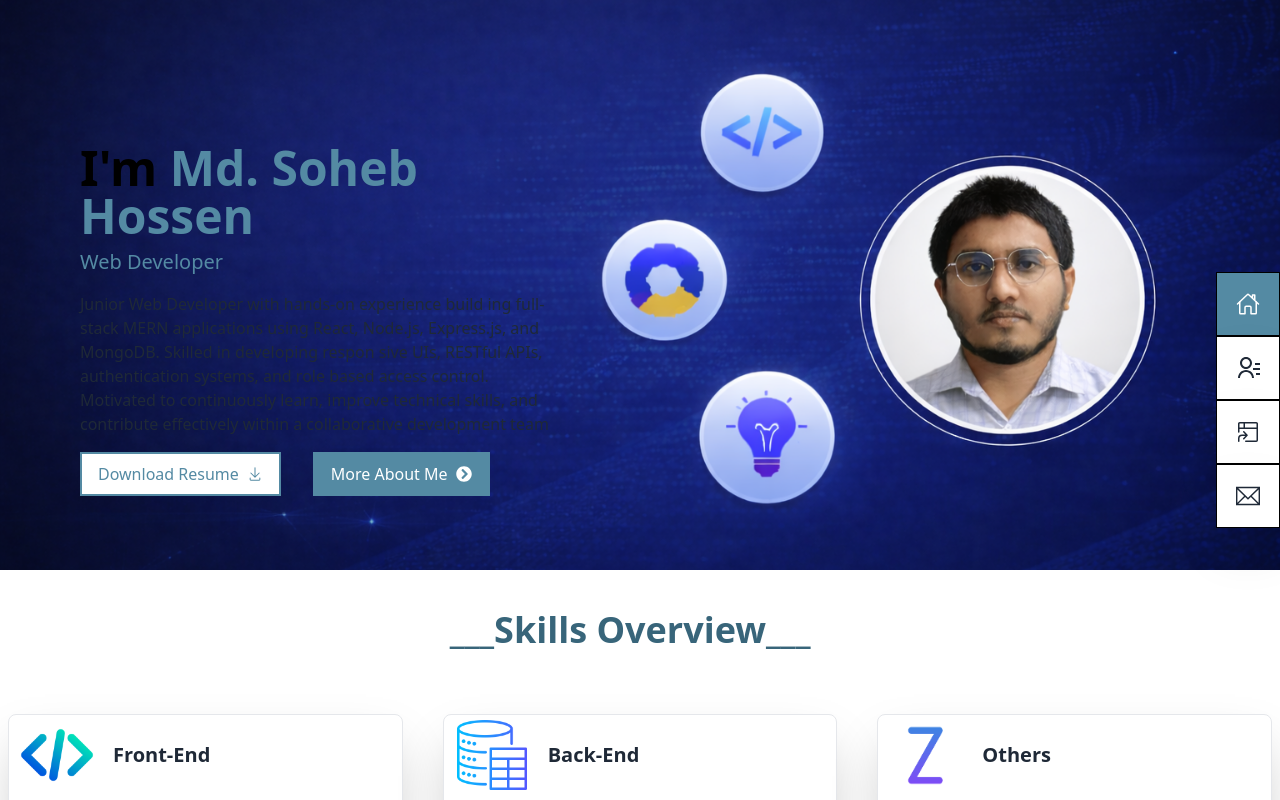
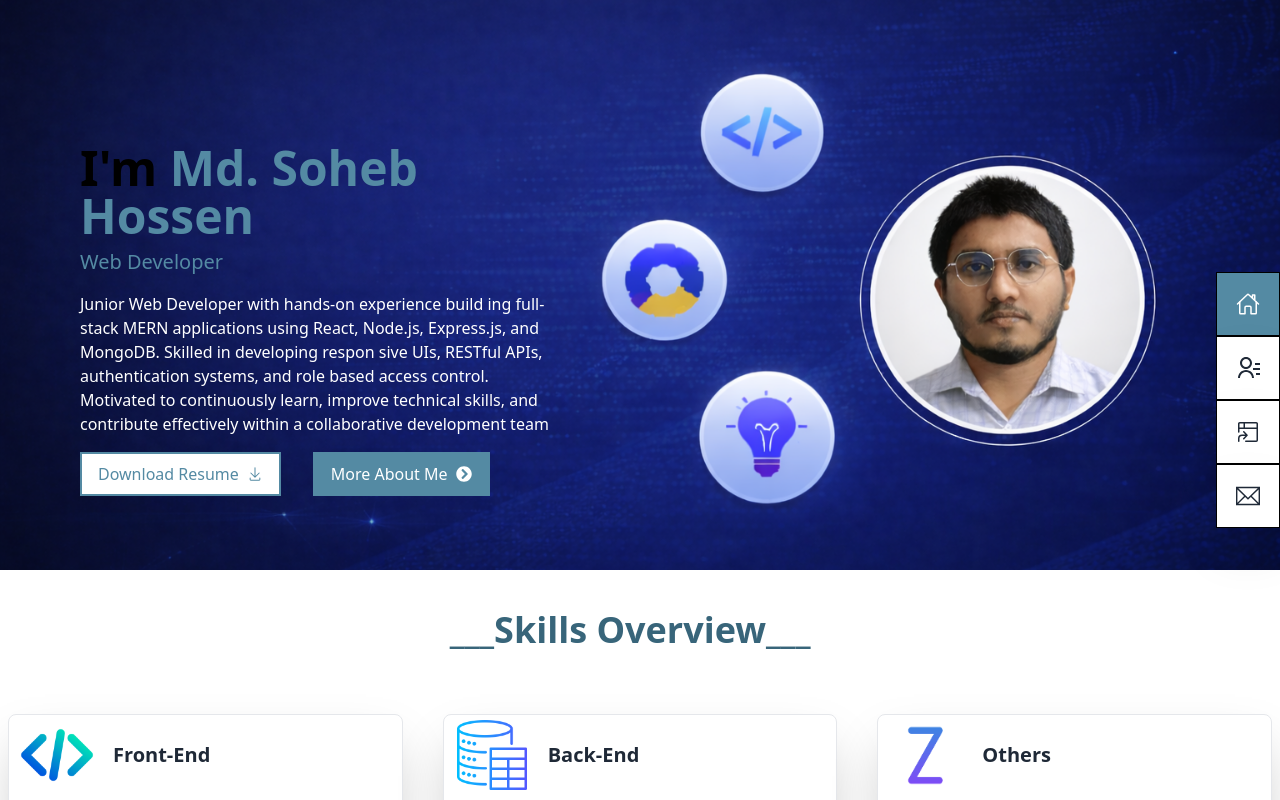
Before and after one commit to shossen1999/portfolio-soheb-hossen, a React (Vite) app: page / in a window 1280 px wide. Shown: the top 800 px of the page. Built offline with nearby package versions, Linux system fonts and the light colour scheme.

Commit message:
ban updated

```diff
--- a/src/Components/Home/Banner/Banner.jsx
+++ b/src/Components/Home/Banner/Banner.jsx
@@ -24,7 +24,7 @@ const Banner = () => {
                         I'm <span className='text-[#548AA3]'>Md. Soheb Hossen</span>
                     </h1>
                     <p className='text-[#548AA3] text-[16px] md:text-xl pb-4 font-medium'>Web Developer</p>
-                    <p className='pb-4 text-[10px] md:text-[16px]'>
+                    <p className='pb-4 text-white text-[10px] md:text-[16px]'>
                         Junior Web Developer with hands-on experience build
                         ing full-stack MERN applications using React, Node.js,
                         Express.js, and MongoDB. Skilled in developing respon
```
